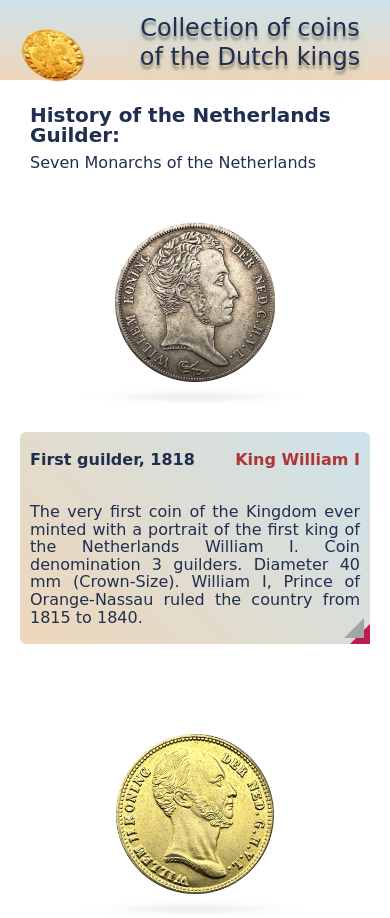
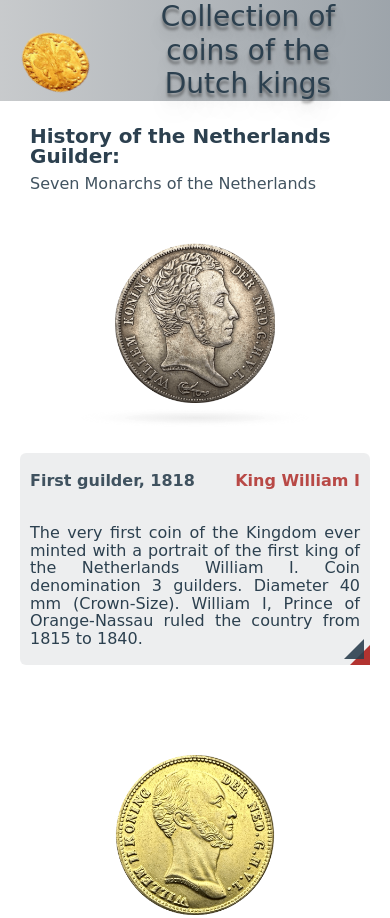
Before and after one commit to leo-shirokov/coins, a plain HTML site: page index.html in a window 390 px wide. Shown: the top 918 px of the page. Drawn offline with Linux system fonts and the light colour scheme; a web font is replaced by a local one.

Commit message:
changed color palette

```diff
--- a/coins.js
+++ b/coins.js
@@ -8,7 +8,7 @@ export const coins = [
         header: 'First guilder, 1818',
         king: 'King William I',
         description: 'The very first coin of the Kingdom ever minted with a portrait of the first king of the Netherlands William I. Coin denomination 3 guilders. Diameter 40 mm (Crown-Size). William I, Prince of Orange-Nassau ruled the country from 1815 to 1840.',
-        info: 'William II (Dutch: Willem Frederik), Prince of Orange-Nassau [24 August 1772 – 12 December 1843] was a Prince of Orange, the King of the Netherlands and Grand Duke of Luxembourg. King William I\'s parents were the last stadtholder William V, Prince of Orange of the Dutch Republic, and his wife Wilhelmina of Prussia. Feeling threatened by Napoleon, who had escaped from Elba, William proclaimed the Netherlands a kingdom on 16 March 1815 at the urging of the powers gathered at the Congress of Vienna.'
+        info: 'William I (Dutch: Willem Frederik), Prince of Orange-Nassau [24 August 1772 – 12 December 1843] was a Prince of Orange, the King of the Netherlands and Grand Duke of Luxembourg. King William I\'s parents were the last stadtholder William V, Prince of Orange of the Dutch Republic, and his wife Wilhelmina of Prussia. Feeling threatened by Napoleon, who had escaped from Elba, William proclaimed the Netherlands a kingdom on 16 March 1815 at the urging of the powers gathered at the Congress of Vienna.'
     },
     {
         id: 'willem2',
@@ -82,7 +82,7 @@ export const coins = [
             obverse: './img/amalia_1.png',
             reverse: './img/amalia_2.png',
         },
-        header: 'Commemorative coin, 2021',
+        header: 'Jubilee coin, 2021',
         king: 'Princess Catharina-Amalia',
         description: 'The Crown Princess of the Netherlands turns 18 in 2021. This anniversary is marked by the issuance of a commemorative coin. Catharina-Amalia Beatrix Carmen Victoria, Prinses van Oranje, Prinses der Nederlanden, Prinses van Oranje-Nassau is de kroonprinses van het Koninkrijk der Nederlanden.',
         info: 'Catharina-Amalia is the heir apparent to the throne of the Kingdom of the Netherlands, which consists of the constituent countries of Aruba, Curaçao, the Netherlands, and Sint Maarten. Catharina-Amalia is the eldest child of King Willem-Alexander and Queen Máxima of the Netherlands. She has two younger sisters, Princess Alexia and Princess Ariane. She became heir apparent to the Dutch throne when her father ascended the throne on 30 April 2013.'
--- a/style.css
+++ b/style.css
@@ -48,7 +48,8 @@ body {
     font-family: 'Glass Antiqua', cursive;
     font-size: 24px;
     font-weight: 400;
-    color: #202e4f;
+    color: rgba(44, 64, 79, 1);
+    /* color: #202e4f; */
     scroll-behavior: smooth;
 }
 
@@ -60,49 +61,38 @@ body {
 
 /* ****************** HEADER *********************** */
 .header {
-    position: fixed;
     width: 100%;
-    top: 0;
-    left: 0;
-    z-index: 50;
-}
-
-.header::before {
-    content: '';
-    position: absolute;
-    top: 0;
-    left: 0;
-    width: 100%;
-    height: 80%;
-    background: linear-gradient(180deg, #cee2eb, #eed7ba);
-    z-index: 3;
+    height: 12vh;
+    /* background: linear-gradient(90deg, #91969A, #747E87); */
+    background: linear-gradient(90deg, rgba(145, 150, 154, 0.5), rgba(116, 126, 135, 0.7));
+    /* background: rgba(116, 126, 135, 0.3); */
 }
 
 .header__container {
     max-width: 1180px;
+    height: 100%;
     margin: 0 auto;
     padding: 0px 10px;
 }
 
 .header__body {
-    position: relative;
     display: flex;
     justify-content: space-between;
     align-items: center;
-    height: 100px;
+    height: 100%;
 }
 
 .header__logo {
     height: 100%;
-    margin: 10px 0px 30px 20px;
-    z-index: 3;
+    padding: 15px 0px 0px 20px
 }
 
 .header__logo img {
-    width: 60px;
+    width: 70px;
 }
 
 .header__logo-container {
+    height: 100%;
     position: relative;
     display: inline-block;
     perspective: 400px;
@@ -126,24 +116,73 @@ body {
 }
 
 .header__title {
-    margin: 0px 20px 20px 0px;
+    padding: 10px 20px 10px 0px;
     font-size: 30px;
-    z-index: 3;
 }
 
 .header__title p {
+    color: rgba(44, 64, 79, 1);
     text-shadow: 0px 4px 3px rgba(0, 0, 0, 0.4),
         0px 8px 13px rgba(0, 0, 0, 0.1),
         0px 18px 23px rgba(0, 0, 0, 0.1);
 }
 
-@media (max-width: 767px) {
+@media (max-width: 822px) {
     .header__title {
-        font-size: 24px;
-        flex-direction: column;
-        margin: 0px 10px 15px 100px;
+        width: 70%;
+        font-size: 32px;
+        padding: 5px 5px 5px 0px;
         text-align: center;
         line-height: 1.2;
+    }
+
+    .header__logo {
+        height: 90%;
+        padding: 25px 0px 0px 20px
+    }
+
+    .header__logo img {
+        width: 75px;
+    }
+}
+
+@media (max-width: 768px) {
+    .header__logo {
+        padding: 20px 0px 0px 20px
+    }
+
+    .header__logo img {
+        width: 65px;
+    }
+
+    .header__title {
+        width: 70%;
+        font-size: 28px;
+        padding: 5px 5px 5px 0px;
+        text-align: center;
+        line-height: 1.2;
+    }
+}
+
+@media (max-width: 414px) {
+    .header__logo {
+        padding: 12px 0px 0px 20px
+    }
+}
+
+@media (max-width: 375px) {
+    .header__logo {
+        padding: 2px 0px 0px 20px
+    }
+}
+
+@media (max-width: 325px) {
+    .header__logo {
+        padding: 5px 0px 10px 20px
+    }
+
+    .header__logo img {
+        width: 50px;
     }
 }
 
@@ -152,7 +191,6 @@ body {
     width: 80%;
     flex: 1 0 auto;
     margin: 0 auto;
-    padding: 100px 0px 0px 0px;
 }
 
 .content__about {
@@ -161,6 +199,7 @@ body {
 }
 
 .content__about h1 {
+    color: rgba(44, 64, 79, 1);
     padding-bottom: 10px;
     font-size: 25px;
 }
@@ -170,6 +209,7 @@ body {
 }
 
 .content__about p {
+    color: rgba(44, 64, 79, 0.9);
     font-size: 22px;
 }
 
@@ -251,6 +291,8 @@ body {
     height: 100%;
     position: relative;
     perspective: 1000px;
+    background-color: rgba(116, 126, 135, 0.05);
+    border-radius: 6px;
 }
 
 .card_front,
@@ -271,11 +313,13 @@ body {
 }
 
 .card_front {
-    background: linear-gradient(45deg, #eed7ba, #cee2eb);
+    background: rgba(76, 80, 82, 0.06);
+    ;
 }
 
 .card_back {
-    background: linear-gradient(45deg, #cee2eb, #eed7ba);
+    background: rgba(76, 80, 82, 0.1);
+    ;
     transform: rotateX(180deg);
 }
 
@@ -287,7 +331,7 @@ body {
     right: 0;
     width: 0;
     height: 0;
-    border-bottom: 20px solid #bf1a54;
+    border-bottom: 20px solid rgba(171, 31, 27, 0.9);
     border-left: 20px solid transparent;
 }
 
@@ -299,7 +343,7 @@ body {
     right: 6px;
     width: 0;
     height: 0;
-    border-bottom: 20px solid #a0a6a8;
+    border-bottom: 20px solid rgba(44, 64, 79, 0.9);
     border-left: 20px solid transparent;
 }
 
@@ -324,12 +368,13 @@ body {
 }
 
 .coin-description-header p:nth-child(1) {
+    color: rgba(44, 64, 79, 0.9);
     font-weight: 700;
     line-height: 2.2;
 }
 
 .coin-description-header p:nth-child(2) {
-    color: rgb(174, 54, 54);
+    color: rgba(171, 31, 27, 0.8);
     font-weight: 700;
 }
 
@@ -347,10 +392,16 @@ body {
 
 /* ****************** MEDIA REQUEST *********************** */
 @media (max-width: 820px) {
+    .card p {
+        font-size: 15px;
+    }
+}
+
+@media (max-width: 768px) {
     .content {
         width: 100%;
         margin: 0 auto;
-        padding: 90px 20px 0px 20px;
+        padding: 10px 20px 0px 20px;
     }
 
     .content__about {
@@ -400,7 +451,7 @@ body {
     }
 
     .card p {
-        font-size: 16px;
+        font-size: 20px;
     }
 
     .flip {
@@ -413,6 +464,12 @@ body {
 
     .coin-description-container {
         padding-top: 40px;
+    }
+}
+
+@media (max-width: 414px) {
+    .card p {
+        font-size: 16px;
     }
 }
 
@@ -438,7 +495,7 @@ body {
     width: 100%;
     height: 20vh;
     flex: 0 0 auto;
-    background: linear-gradient(180deg, #f9f9f9, #ffebd3);
+    background: rgba(116, 126, 135, 0.3);
 }
 
 .footer__container {
@@ -457,6 +514,7 @@ body {
 }
 
 .footer__text p {
+    color: rgba(44, 64, 79, 0.9);
     margin-top: 10px;
     font-size: 16px;
 }
```
